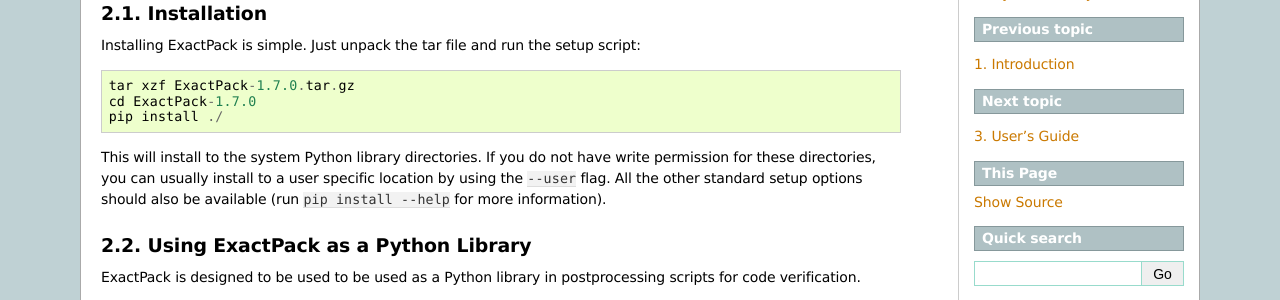
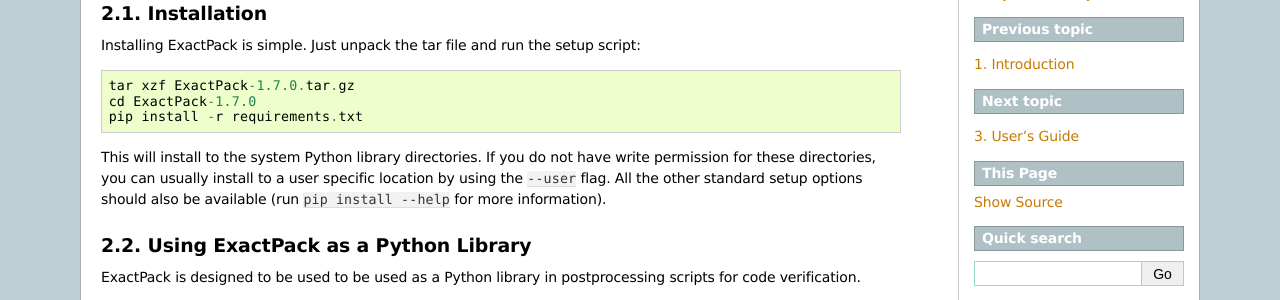
Before and after one commit to lanl/ExactPack, a Sphinx documentation site: the page built from doc/source/quickstart.rst, in a window 1280 px wide. Shown: the part 155-455 px from the top of the page. Built offline with Sphinx 7.4.7, drawn with Linux system fonts in a browser that asks for light colours.

Commit message:
Add requirements
* Don't import anything in top-level __init__.py

* Update Readme and documentation over new installation procedure

* Fix up whitespace and comments

* Fix typo in requirements name

* Switch to using requirements.txt to specify install

* Bump version number to 1.7.5

```diff
--- a/doc/source/quickstart.rst
+++ b/doc/source/quickstart.rst
@@ -15,7 +15,7 @@ setup script::
 
     tar xzf ExactPack-1.7.0.tar.gz
     cd ExactPack-1.7.0
-    pip install ./
+    pip install -r requirements.txt
 
 This will install to the system Python library directories.  If you
 do not have write permission for these directories, you can usually
--- a/exactpack/__init__.py
+++ b/exactpack/__init__.py
@@ -1,3 +1 @@
-from .base import ExactSolver
-
 __version__ = '1.7.5'
--- /dev/null
+++ b/requirements.txt
@@ -0,0 +1,5 @@
+numpy >= 1.13.3
+scipy >= 0.19.1
+Sphinx >= 5.3.0
+pytest >= 7.0.1
+pytest-cov >= 2.12.0
```
Also changed, not shown: README.md (+1 -1 lines), .gitlab-ci.yml.
